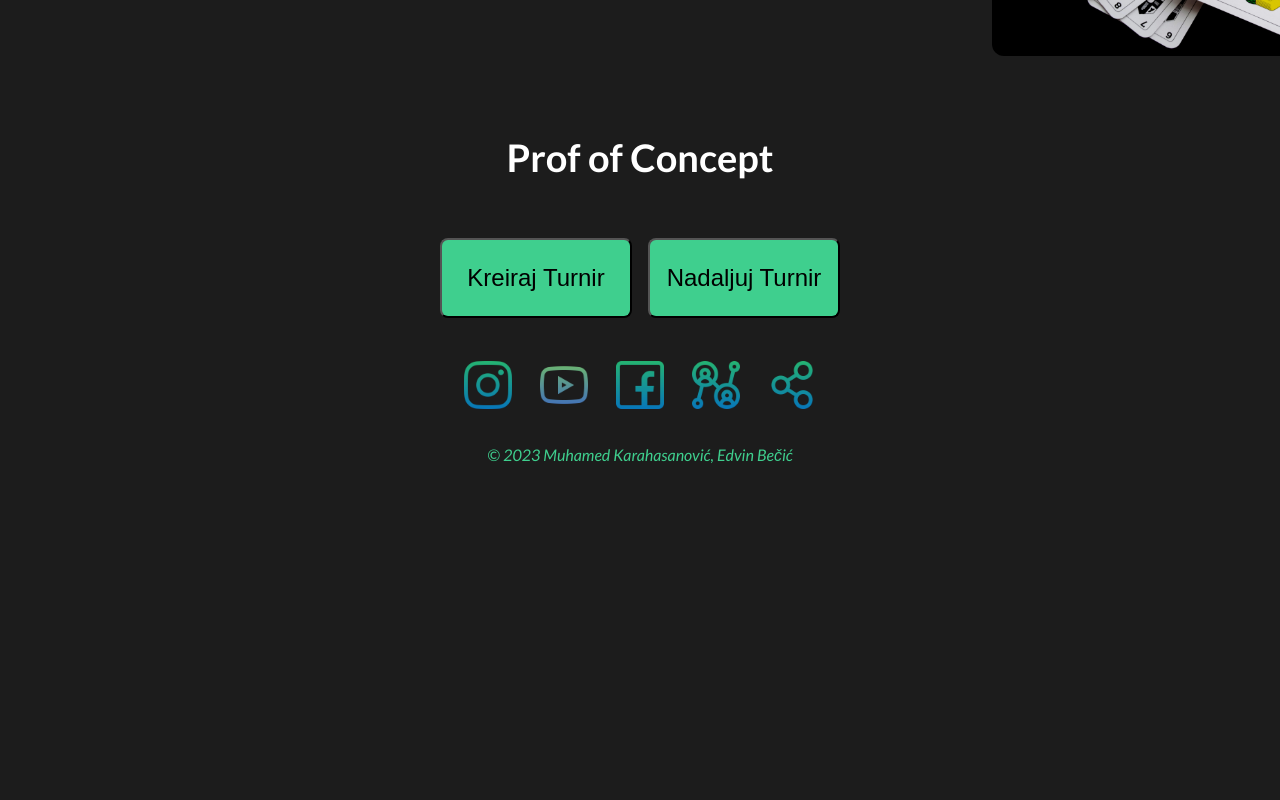
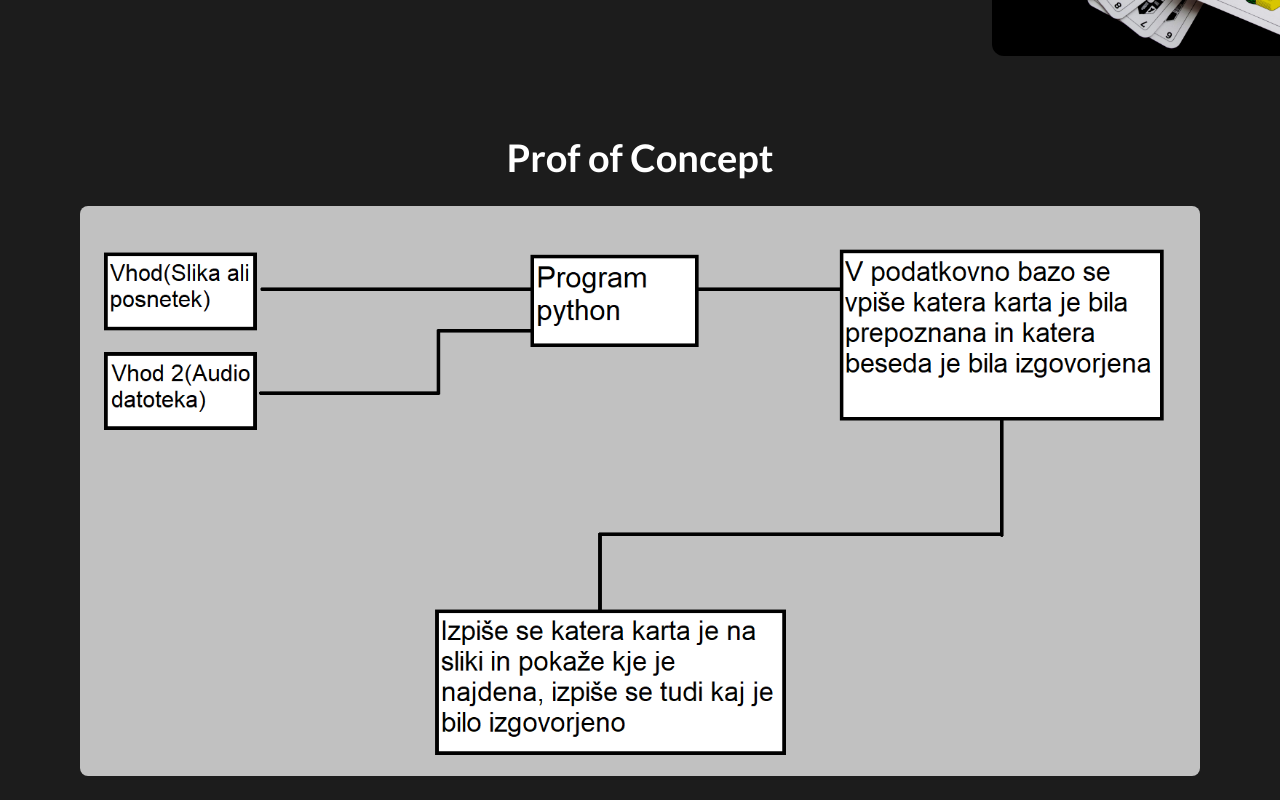
Before and after one commit to muhamedsers/tarok, a React (Vite) app: page / in a window 1280 px wide. Shown: the part 440-1240 px from the top of the page. Before the commit the page ends 905 px from the top, so only its background shows below. Built offline with nearby package versions, Linux system fonts and the light colour scheme.

Commit message:
add presentacion components

```diff
--- a/src/container/LandingPage/LandingPage.jsx
+++ b/src/container/LandingPage/LandingPage.jsx
@@ -6,6 +6,7 @@ import { useNavigate } from "react-router";
 import NavBar from "../NavBar/NavBar";
 import Footer from "../Footer/Footer";
 import tarok from "../../assets/tarok_slika.jpg";
+import concept from "../../assets/sivo.png";
 
 const LandingPage = () => {
   const navigate = useNavigate();
@@ -27,6 +28,7 @@ const LandingPage = () => {
       </div>
       <div className="conceptContainer">
         <h1 className="title2">Prof of Concept</h1>
+        <img src={concept} alt="" />
       </div>
       <div className="buttonContainer">
         <button
--- a/src/container/LandingPage/LandingPage.scss
+++ b/src/container/LandingPage/LandingPage.scss
@@ -10,7 +10,12 @@
   .conceptContainer {
     margin-top: 2rem;
     margin-bottom: 2rem;
+    img {
+      border-radius: 8px;
+      width: 70rem;
+    }
     .title2 {
+      text-align: center;
       color: white;
       font-size: 38px;
     }
@@ -42,6 +47,8 @@
     }
   }
   .buttonContainer {
+    margin-top: 5rem;
+    margin-bottom: 5rem;
     display: flex;
     gap: 1rem;
 
```
Also changed, not shown: src/assets/sivo.png (added).
